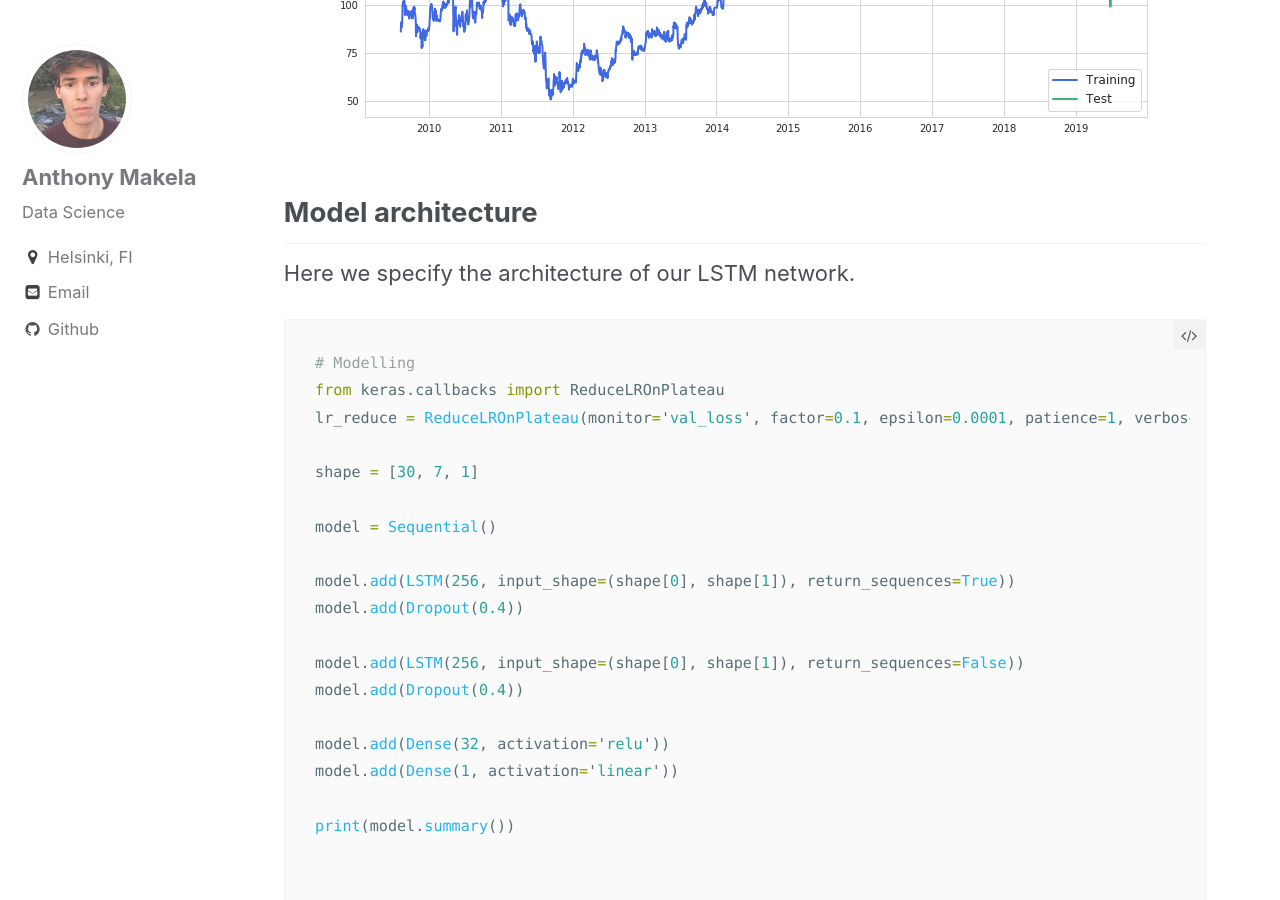
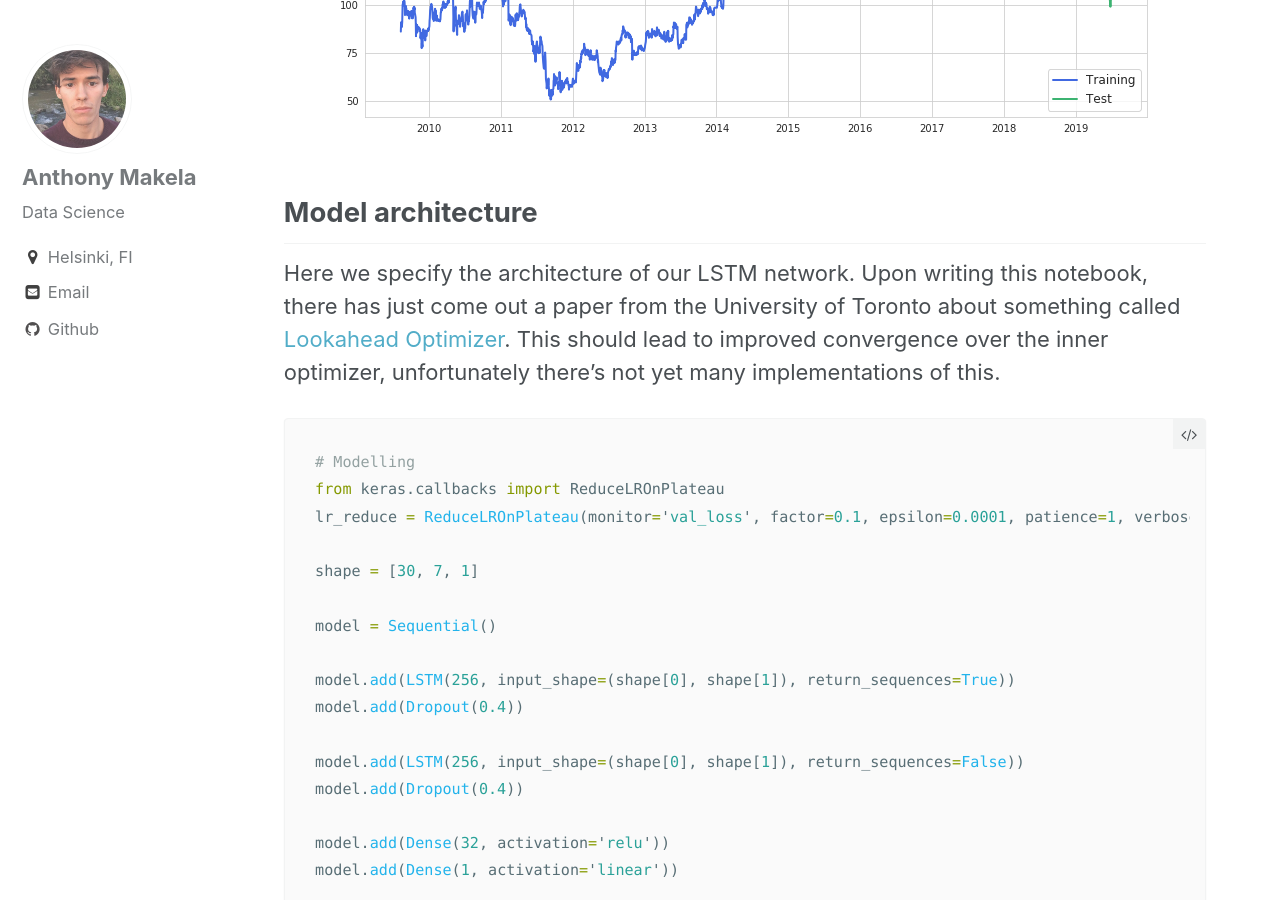
Before and after one commit to anthonymakela/anthonymakela.github.io, a Jekyll site: the page built from _posts/2019-07-30-Predicting-Stock-Prices-Using-LSTM-Networks.md, in a window 1280 px wide and 900 px high, scrolled down 5377 px. Built offline with Jekyll 4.4.1, drawn with Linux system fonts in a browser that asks for light colours; nearby versions of some CDN libraries.

Commit message:
Lookahead

````diff
--- a/_posts/2019-07-30-Predicting-Stock-Prices-Using-LSTM-Networks.md
+++ b/_posts/2019-07-30-Predicting-Stock-Prices-Using-LSTM-Networks.md
@@ -164,7 +164,8 @@ plt.show()
 
 ## Model architecture
 
-Here we specify the architecture of our LSTM network.
+Here we specify the architecture of our LSTM network. Upon writing this notebook, there has just come out a paper from the University of Toronto about something called [Lookahead Optimizer](https://arxiv.org/pdf/1907.08610.pdf). This should lead to improved convergence over the inner optimizer, unfortunately there's not yet many implementations of this.
+
 
 
 ```python
````
